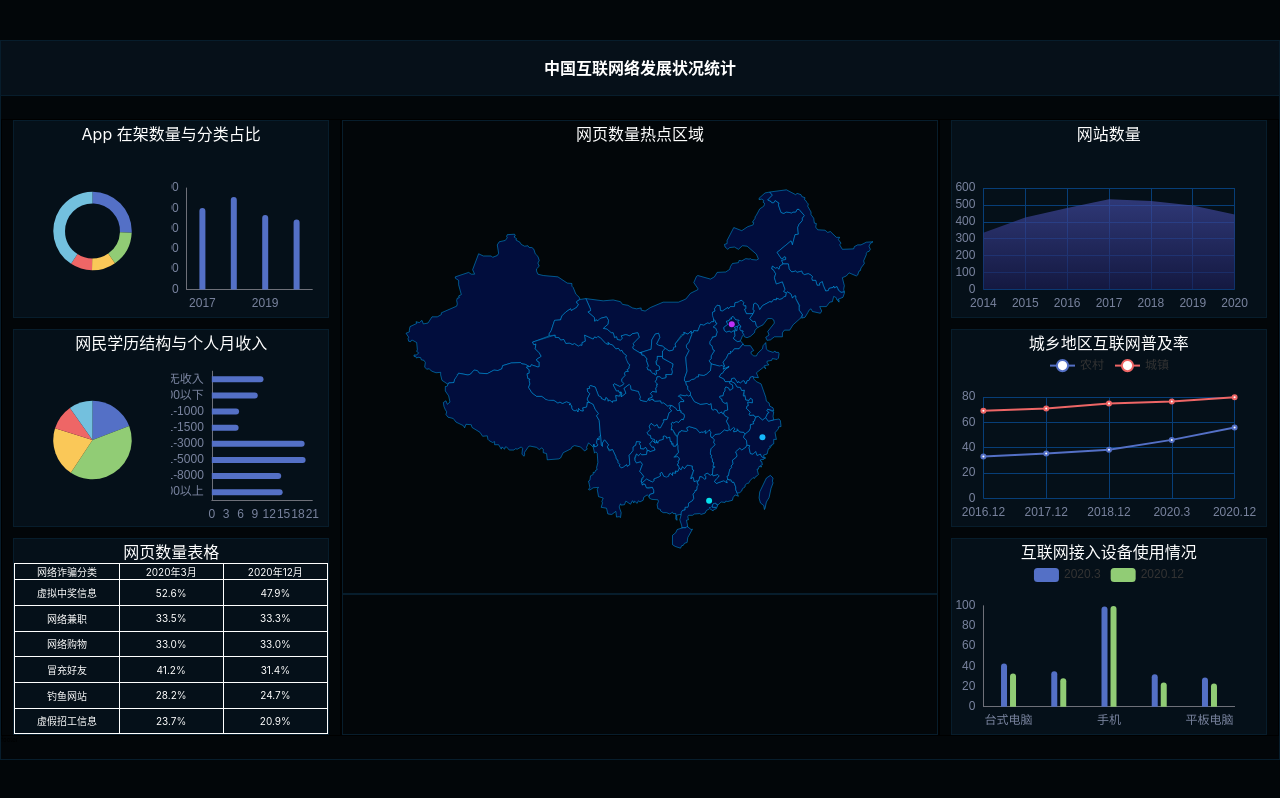
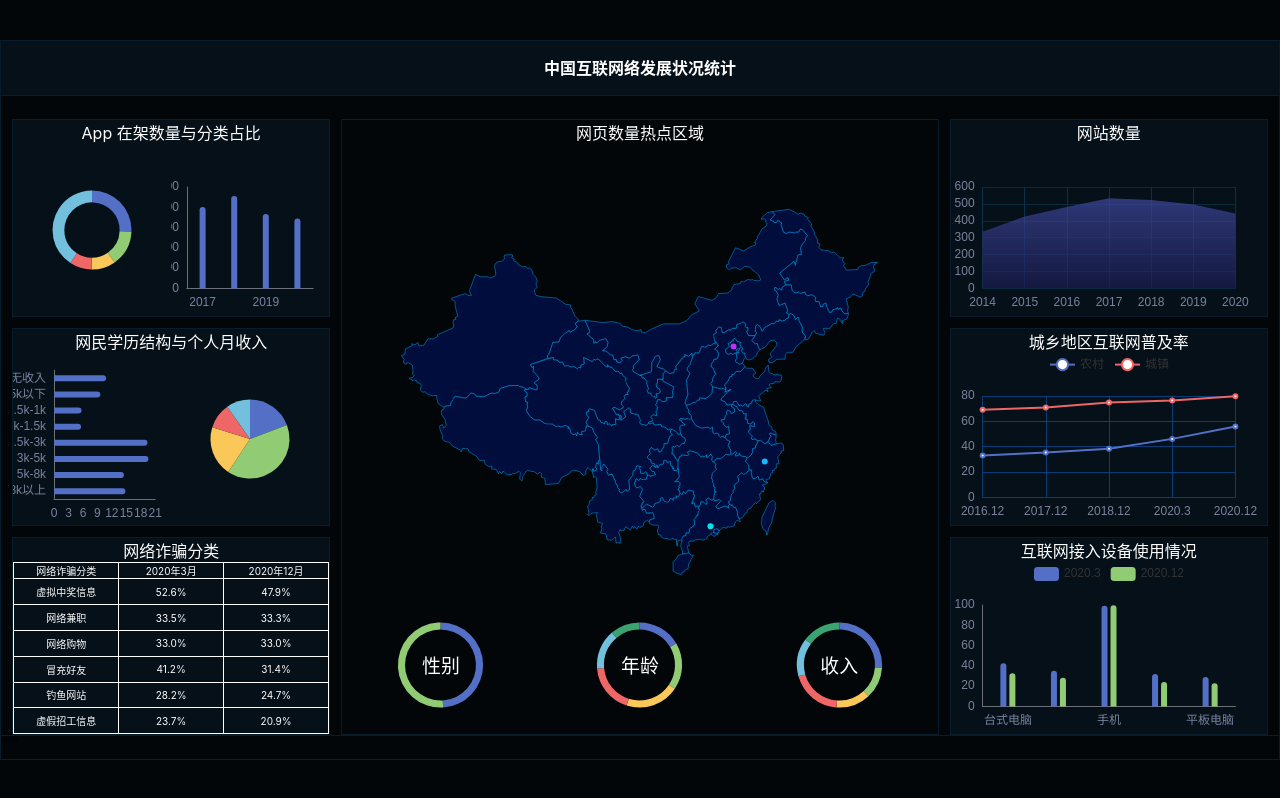
Before and after one commit to ml1234256/big-screen-demo-1, a React (Create React App) app: page /#/ in a window 1280 px wide. Built offline with nearby package versions, Linux system fonts and the light colour scheme.

Commit message:
add chart-8

```diff
--- a/src/components/chart-2.tsx
+++ b/src/components/chart-2.tsx
@@ -1,8 +1,7 @@
-import { useEffect, useRef } from "react";
 import styled from 'styled-components';
 import { ChartDiv } from "./chart-div";
 
-// 网页数量
+// 网络诈骗分类
 
 const Table = styled.table`
   height: 100%;
@@ -21,7 +20,7 @@ const Table = styled.table`
 
 export const Chart2 = () => {
     return (
-        <ChartDiv title='网页数量表格'>
+        <ChartDiv title='网络诈骗分类'>
             <Table>
                 <thead>
                     <tr>
--- a/src/components/chart-3.tsx
+++ b/src/components/chart-3.tsx
@@ -1,5 +1,4 @@
 import { useEffect, useRef } from "react";
-import styled from 'styled-components';
 import * as echarts from 'echarts';
 import { createEchartOption } from "../shared/create-echarts-option";
 import { ChartDiv } from "./chart-div";
--- a/src/components/chart-4.tsx
+++ b/src/components/chart-4.tsx
@@ -67,7 +67,7 @@ export const Chart4 = () => {
                     axisLabel: {
                         fontSize:px2rem(12)
                     },
-                    data:['8000以上', '5001-8000', '3001-5000', '1501-3000', '1001-1500', '501-1000', '500以下', '无收入']
+                    data:['8k以上', '5k-8k', '3k-5k', '1.5k-3k', '1k-1.5k', '0.5k-1k', '0.5k以下', '无收入']
                 },
                 series: [{
                     type: 'bar',  // color: 'red',
@@ -83,8 +83,8 @@ export const Chart4 = () => {
     },[])
     return (
         <ChartDiv title='网民学历结构与个人月收入'>
+            <ChartDiva ref={chartDiv2}></ChartDiva>
             <ChartDiva ref={chartDiv1}></ChartDiva>
-            <ChartDiva ref={chartDiv2}></ChartDiva>
         </ChartDiv>
     )
 }
--- a/src/components/chart-5.tsx
+++ b/src/components/chart-5.tsx
@@ -1,5 +1,4 @@
 import { useEffect, useRef } from "react";
-import styled from 'styled-components';
 import * as echarts from 'echarts';
 import { createEchartOption } from "../shared/create-echarts-option";
 import { ChartDiv } from "./chart-div";
--- a/src/components/chart-6.tsx
+++ b/src/components/chart-6.tsx
@@ -1,11 +1,10 @@
 import { useEffect, useRef } from "react";
-import styled from 'styled-components';
 import * as echarts from 'echarts';
 import { createEchartOption } from "../shared/create-echarts-option";
 import { ChartDiv } from "./chart-div";
 import { px2rem } from "../shared/px2rem";
 
-// 城乡网民结构
+// 网站数量
 
 export const Chart6 = () => {
     const chartDiv = useRef<HTMLDivElement>(null);
@@ -16,14 +15,14 @@ export const Chart6 = () => {
                 type: 'category',
                 boundaryGap: false,
                 data: ['2014','2015', '2016', '2017', '2018', '2019', '2020'],
-                splitLine: {show: true, lineStyle: {color: '#073E78'}},
+                splitLine: { show: true, lineStyle: { color: '#0A3149' } },
                 axisTick: {show: false},
                 axisLine: {show: false},
             },
             yAxis: {
                 type: 'value',
                 splitLine: {
-                    lineStyle: { color: '#073E78' }
+                    lineStyle: { color: '#09293D' }
                 },
             },
             series: [{
--- a/src/components/chart-7.tsx
+++ b/src/components/chart-7.tsx
@@ -1,5 +1,4 @@
 import { useEffect, useRef } from "react";
-import styled from 'styled-components';
 import * as echarts from 'echarts';
 import { createEchartOption } from "../shared/create-echarts-option";
 import { ChartDiv } from "./chart-div";
--- a/src/components/chart-8.tsx
+++ b/src/components/chart-8.tsx
@@ -2,15 +2,121 @@ import React, {useEffect, useRef} from 'react';
 import * as echarts from 'echarts';
 import {createEchartOption} from '../shared/create-echarts-option';
 import {px2rem} from '../shared/px2rem';
-import china from '../geo/china.json';
+import styled from 'styled-components';
+
+const ChartWrapper = styled.div`
+  height: 100%;
+  width: 100%;
+  display: flex;
+`;
+const Content = styled.div`
+  height:100%;
+  width: 100%;
+  flex-grow: 1;
+  position: relative;
+`;
+const ChartDiv = styled.div`
+  height:100%;
+  width: 100%;
+  //border: 1px solid #fff;
+`;
+
+const ChartText = styled.div`
+position: absolute;
+top:50%;
+left:50%;
+transform: translate(-50%,-50%);
+
+  color: #fff;
+`;
+
 
 export const Chart8 = () => {
+  const chartDiv1 = useRef<HTMLDivElement>(null);
+  const chartDiv2 = useRef<HTMLDivElement>(null);
+  const chartDiv3 = useRef<HTMLDivElement>(null);
+  useEffect(() => {
+    const myChart1 = echarts.init((chartDiv1 as any).current);
+    const myChart2 = echarts.init((chartDiv2 as any).current);
+    const myChart3 = echarts.init((chartDiv3 as any).current);
+    const option1 = createEchartOption({
+      xAxis: { show: false },
+      yAxis: { show: false },
+      series: [{
+         name:'性别结构',
+        type: 'pie',
+        radius: ['50%', '60%'],
+        avoidLabelOverlap: false,
+        data: [
+          { value: 49.0, name: "女" },
+          { value: 51.0, name: "男" },
+        ],
+        label: {
+          show: false
+        }
+      }]
+    });
 
-
-
+    const option2 = createEchartOption({
+      xAxis: { show: false },
+      yAxis: { show: false },
+      series: [{
+        name:'年龄结构',
+        type: 'pie',
+        radius: ['50%', '60%'],
+        avoidLabelOverlap: false,
+        data: [
+          { value: 16.6, name: "0-19" },
+          { value: 17.8, name: "20-29" },
+          { value: 20.5, name: "30-39" },
+          { value: 18.8, name: "40-49" },
+          { value: 15.1, name: "50-59" },
+          { value: 11.2, name: ">=60" },
+        ],
+        label: {
+          show: false
+        }
+      }]
+    });
+    const option3 = createEchartOption({
+      xAxis: { show: false },
+      yAxis: { show: false },
+      series: [{
+        name:'收入结构',
+        type: 'pie',
+        radius: ['50%', '60%'],
+        avoidLabelOverlap: false,
+        data: [
+          { value: 26.1, name: "<=1k" },
+          { value: 12.0, name: "1k-2k" },
+          { value: 13.0, name: "2k-3k" },
+          { value: 19.6, name: "3k-5k" },
+          { value: 14.5, name: "5k-8k" },
+          { value: 14.8, name: ">=86" },
+        ],
+        label: {
+          show: false
+        }
+      }]
+    });
+    option1 && myChart1.setOption(option1);
+    option1 && myChart2.setOption(option2);
+    option1 && myChart3.setOption(option3);
+  }, [])
   return (
-    <div className="bordered 籍贯">
-
-    </div>
+    <ChartWrapper className='chart-8'>
+      <Content>
+        <ChartDiv ref={chartDiv1} />
+        <ChartText className='text'>性别</ChartText>
+      </Content>
+      <Content>
+        <ChartDiv ref={chartDiv2} />
+        <ChartText className='text'>年龄</ChartText>
+      </Content>
+      <Content>
+        <ChartDiv ref={chartDiv3} />
+        <ChartText className='text'>收入</ChartText>
+      </Content>
+    </ChartWrapper>
   );
 };
--- a/src/pages/Home.tsx
+++ b/src/pages/Home.tsx
@@ -30,7 +30,9 @@ export const Home = () => {
                     <div className="chart-21"></div>
                     <div className="chart-22">
                         <Chart7 />                    </div>
-                    <div className="chart-23"></div>
+                    <div className="chart-23">
+                        <Chart8 />
+                    </div>
                 </section>
                 <section className="section-3">
                     <div className="chart chart-31">
--- a/src/pages/home.scss
+++ b/src/pages/home.scss
@@ -3,14 +3,15 @@
   flex: 1;
   display: flex;
   flex-direction: column;
-  background-color: $background-color;
+  background-color: #020609;
+  //background-image: url("../img/bg.jpg");
 }
 header {
   border-bottom: 1px solid $border-color;
   height: px2rem(58);
   line-height: px2rem(58);
   text-align: center;
-  background-color: #061019;
+  background-color: rgba(#061019, 1);
   h1 {
     font-weight: bold;
     color: #fff;
@@ -25,16 +26,16 @@ main {
   max-height: 90%;
   padding-top: px2rem(24);
   position: relative;
-  // border: 1px solid #fff;
+  border-bottom: 1px solid $border-color;
   section {
-    border: 1px solid;
+    //border: 1px solid;
     display: flex;
     flex-direction: column;
     background-color: transparent;
   }
   .chart {
     height: 33.33%;
-    background-color: #051019;
+    background-color: rgba($color: #051019, $alpha: 1);
     border: 1px solid $border-color;
     margin: 0 px2rem(12) px2rem(12);
   }
@@ -48,6 +49,7 @@ main {
     }
   }
   .section-2 {
+    position: relative;
     flex-grow: 1;
     .chart-21 {
       //border: 1px solid $border-color;
@@ -55,11 +57,23 @@ main {
     }
     .chart-22 {
       border: 1px solid $border-color;
-      flex: 1;
+      position: absolute;
+      height: 100%;
+      width: 100%;
+      padding-bottom: px2rem(100);
     }
     .chart-23 {
-      border: 1px solid $border-color;
+      // border: 1px solid $border-color;
       height: px2rem(150);
+      width: 100%;
+      position: absolute;
+      left: 0;
+      bottom: 0;
+      .chart-8 {
+        .text {
+          font-size: px2rem(20);
+        }
+      }
     }
   }
 }
```
Also changed, not shown: src/pages/test.tsx (deleted, +0 -19 lines), src/img/bg.jpg (added), src/shared/base-echart-option.ts (line endings or trailing spaces).
